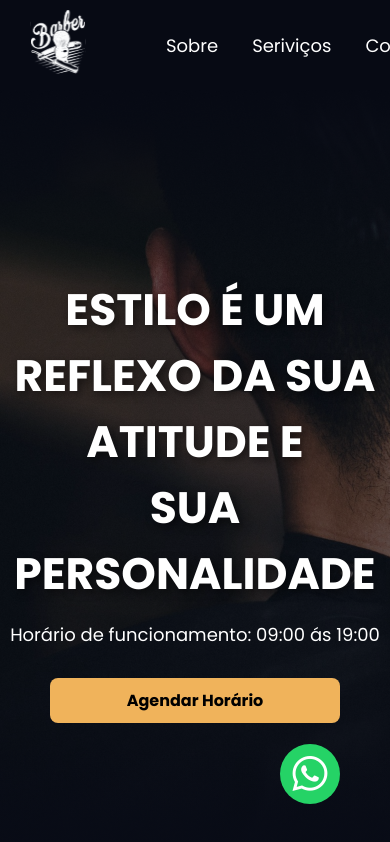
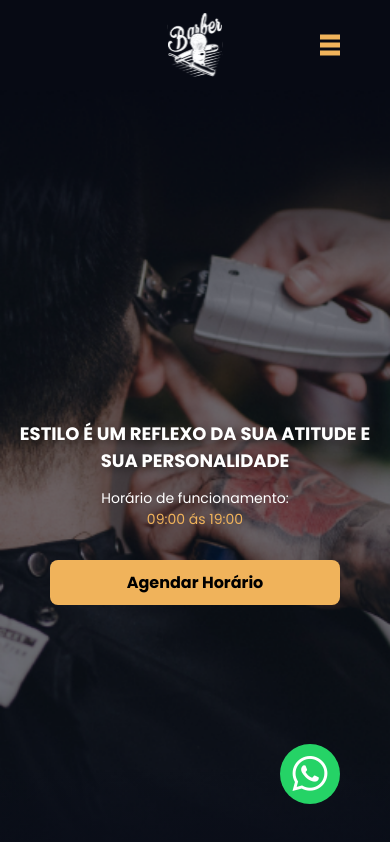
Before and after one commit to LeonardoSantosOliveira/PremiumBarber, an Angular app: page /home in a window 390 px wide. Built offline with nearby package versions, Linux system fonts and the light colour scheme.

Commit message:
breakpoints and media queries added

```diff
--- a/src/app/components/about/about.component.scss
+++ b/src/app/components/about/about.component.scss
@@ -1,6 +1,7 @@
 .about {
     width: 100%;
     height: 940px;
+    margin: 0 auto;
     display: flex;
     justify-content: center;
     align-items: center;
@@ -37,3 +38,83 @@
     font-weight: 700;
     margin-bottom: 20px;
 }
+
+@media screen and (max-width: 768px) {
+
+    .about {
+        height: auto;
+        flex-direction: column;
+        justify-content: center;
+        align-items: center;
+        gap: 0px;
+        padding-bottom: 50px;
+
+        &__photos {
+            margin-left: 0px;
+
+            &-image {
+                width: 90%;
+                object-fit: contain;
+                height: 600px;
+
+            }
+        }
+
+        &__text {
+            text-align: justify;
+
+            &-hour {
+                text-align: center;
+                padding-top: 20px;
+            }
+        }
+    }
+
+    .section-title {
+        font-size: 40px;
+        text-align: center;
+        font-weight: 700;
+        margin-bottom: 20px;
+    }
+
+
+}
+
+@media (max-width: 600px) {
+
+    .about {
+        height: auto;
+        flex-direction: column;
+        justify-content: center;
+        align-items: center;
+        gap: 0px;
+        padding-bottom: 50px;
+
+        &__photos {
+            margin-left: 0px;
+
+            &-image {
+                width: 90%;
+                object-fit: contain;
+                height: 600px;
+
+            }
+        }
+
+        &__text {
+            text-align: center;
+            font-size: 14px;
+
+            &-hour {
+                text-align: center;
+                padding-top: 20px;
+            }
+        }
+    }
+
+    .section-title {
+        font-size: 18px;
+    }
+
+
+}
--- a/src/app/components/hero/hero.component.html
+++ b/src/app/components/hero/hero.component.html
@@ -2,6 +2,7 @@
     <div class="hero__text">
         <h1 class="hero__title">ESTILO É UM REFLEXO DA SUA ATITUDE E <br> SUA PERSONALIDADE</h1>
         <p class="hero__hour">Horário de funcionamento: 09:00 ás 19:00</p>
+        <p class="hero__hour-mobile">Horário de funcionamento:<br><span class="color"> 09:00 ás 19:00</span></p>
         <app-button [variant]="'hero'">Agendar Horário</app-button>
     </div>
 </div>
--- a/src/app/components/hero/hero.component.scss
+++ b/src/app/components/hero/hero.component.scss
@@ -1,4 +1,7 @@
-@import url(../../../variables.scss);
+@import "../../../variables.scss";
+.color {
+    color: $yellow;
+}
 
 .hero__background {
     width: 100%;
@@ -17,6 +20,10 @@
     flex-direction: column;
 }
 
+.hero__hour-mobile {
+    display: none;
+}
+
 .hero__title {
     color: #fff;
     margin-bottom: 14px;
@@ -32,4 +39,40 @@
     color: #fff;
     margin-bottom: 30px;
     font-size: 18px;
+    display: block;
 }
+
+@media (max-width: 600px) {
+    .hero__background {
+        height: 100%;
+        background-image: linear-gradient(to top, #080B16 0%, rgba(255, 255, 255, 0) 20%), url("/assets/images/mobileBackground.png");
+        background-repeat: no-repeat;
+        background-size: cover;
+    }
+
+    .hero__text {
+        display: flex;
+        justify-content: center;
+        align-items: center;
+        width: 100%;
+        height: 100%;
+        flex-direction: column;
+    }
+
+    .hero__title {
+        font-size: 18px;
+    }
+
+    .hero__hour {
+        font-size: 14px;
+        display: none;
+    }
+
+    .hero__hour-mobile {
+        color: #fff;
+        margin-bottom: 30px;
+        font-size: 14px;
+        display: block;
+        text-align: center;
+    }
+}
--- a/src/app/components/navbar/navbar.component.html
+++ b/src/app/components/navbar/navbar.component.html
@@ -1,8 +1,9 @@
 <div class="container navbarBackground">
     <ul class="navbar">
+        <a routerLink="/"><img class="navbar__logo navbar__logo-mobile" src="assets/images/logo-white.svg" alt="logo da barbearia"></a>
         <li class="navbar__item">
             <a routerLink="/"><img class="navbar__logo" src="assets/images/logo-white.svg" alt="logo da barbearia"></a>
-            <div>
+            <div class="nav-items">
                 <a href="#" class="nav-item">Sobre</a>
                 <a href="#" class="nav-item">Seriviços</a>
                 <a href="#" class="nav-item">Contatos</a>
@@ -11,5 +12,10 @@
         <li class="navbar__item">
             <app-button>Agendar Horário</app-button>
         </li>
+        <div class="hamburguer">
+            <div class="hamburguer__item"></div>
+            <div class="hamburguer__item"></div>
+            <div class="hamburguer__item"></div>
+        </div>
     </ul>
 </div>
--- a/src/app/components/navbar/navbar.component.scss
+++ b/src/app/components/navbar/navbar.component.scss
@@ -2,6 +2,10 @@
 
 .navbarBackground {
     background-color: $blue-dark;
+}
+
+.navbar__logo-mobile {
+    display: none;
 }
 
 .navbar {
@@ -10,6 +14,8 @@
     background-color: $blue-dark;
     display: flex;
     justify-content: space-between;
+    align-items: center;
+    position: relative; // Adicionado para permitir o posicionamento absoluto dos filhos
 
     &__logo {
         width: 56px;
@@ -34,3 +40,48 @@
         color: $yellow;
     }
 }
+
+.hamburguer {
+    height: 21px;
+    width: 20px;
+    display: flex;
+    flex-direction: column;
+    justify-content: center;
+    align-items: center;
+    gap: 3px;
+    position: absolute;
+    top: 50%;
+    right: 20px;
+    transform: translateY(-50%);
+
+    &__item {
+        height: 5px;
+        width: 20px;
+        background-color: $yellow;
+    }
+}
+
+@media (max-width: 600px) {
+
+    .navbar__logo {
+        margin-right: 0px;
+    }
+
+    .navbar__logo-mobile {
+        display: block;
+    }
+
+    .nav-items {
+        display: none;
+    }
+
+    .navbar {
+        display: flex;
+        justify-content: center;
+        align-items: center;
+
+        &__item {
+            display: none;
+        }
+    }
+}
--- a/src/app/components/party/party.component.scss
+++ b/src/app/components/party/party.component.scss
@@ -8,6 +8,7 @@
     display: flex;
     justify-content: center;
     align-items: center;
+    overflow-y: hidden;
 
     &__title {
         color: #949494;
@@ -26,6 +27,57 @@
     align-items: center;
     gap: 50px;
     overflow-x: auto;
-    scroll-behavior: auto;
 
 }
+
+@media screen and (max-width: 768px) {
+    .equipe {
+        height: auto;
+        flex-direction: column;
+
+        &__title {
+            rotate: 0deg;
+            padding-bottom: 40px;
+        }
+    }
+
+    .barbers {
+        margin-left: 0px;
+        padding-left: 50%;
+        overflow-x: scroll;
+        margin-right: 50px;
+
+    }
+}
+
+@media (max-width: 600px) {
+    .equipe {
+        width: 100%;
+        height: auto;
+        padding: 40px 0px;
+        display: flex;
+        flex-direction: row;
+        justify-content: center;
+        align-items: center;
+        overflow-y: hidden;
+
+        &__title {
+            rotate: -90deg;
+            font-size: 40px;
+            margin-left: 110px;
+            white-space: nowrap;
+            padding-bottom: 0px;
+        }
+    }
+
+    .barbers {
+        margin-left: -100px;
+        display: flex;
+        justify-content: flex-start;
+        align-items: center;
+        padding-left: 0px;
+        gap: 50px;
+        overflow-x: auto;
+
+    }
+}
--- a/src/app/components/servicos/servicos.component.scss
+++ b/src/app/components/servicos/servicos.component.scss
@@ -1,6 +1,6 @@
 @import '../../../variables.scss';
 
-.container-background{
+.container-background {
     background-image: linear-gradient(to top, #FFF, #D9D9D9);
 }
 
@@ -34,3 +34,20 @@
         gap: 50px;
     }
 }
+
+@media screen and (max-width: 768px) {
+    .container-background {
+        background-image: linear-gradient(to top, #FFF, #D9D9D9);
+    }
+
+    .services {
+        width: 100%;
+        height: auto;
+        padding-bottom: 40px;
+
+        &__itens {
+            flex-direction: column;
+
+        }
+    }
+}
```
Also changed, not shown: src/assets/images/mobileBackground.png (added).
